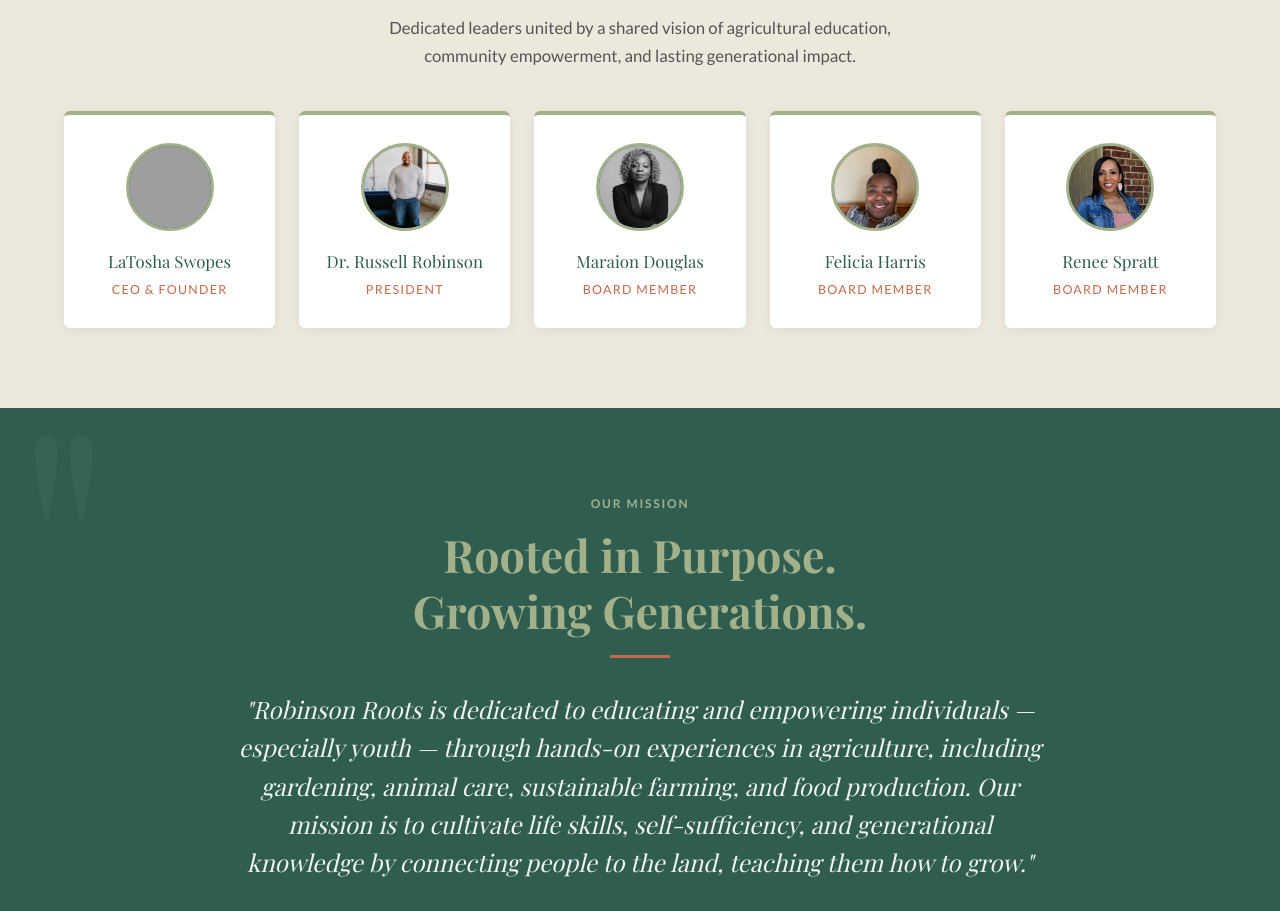
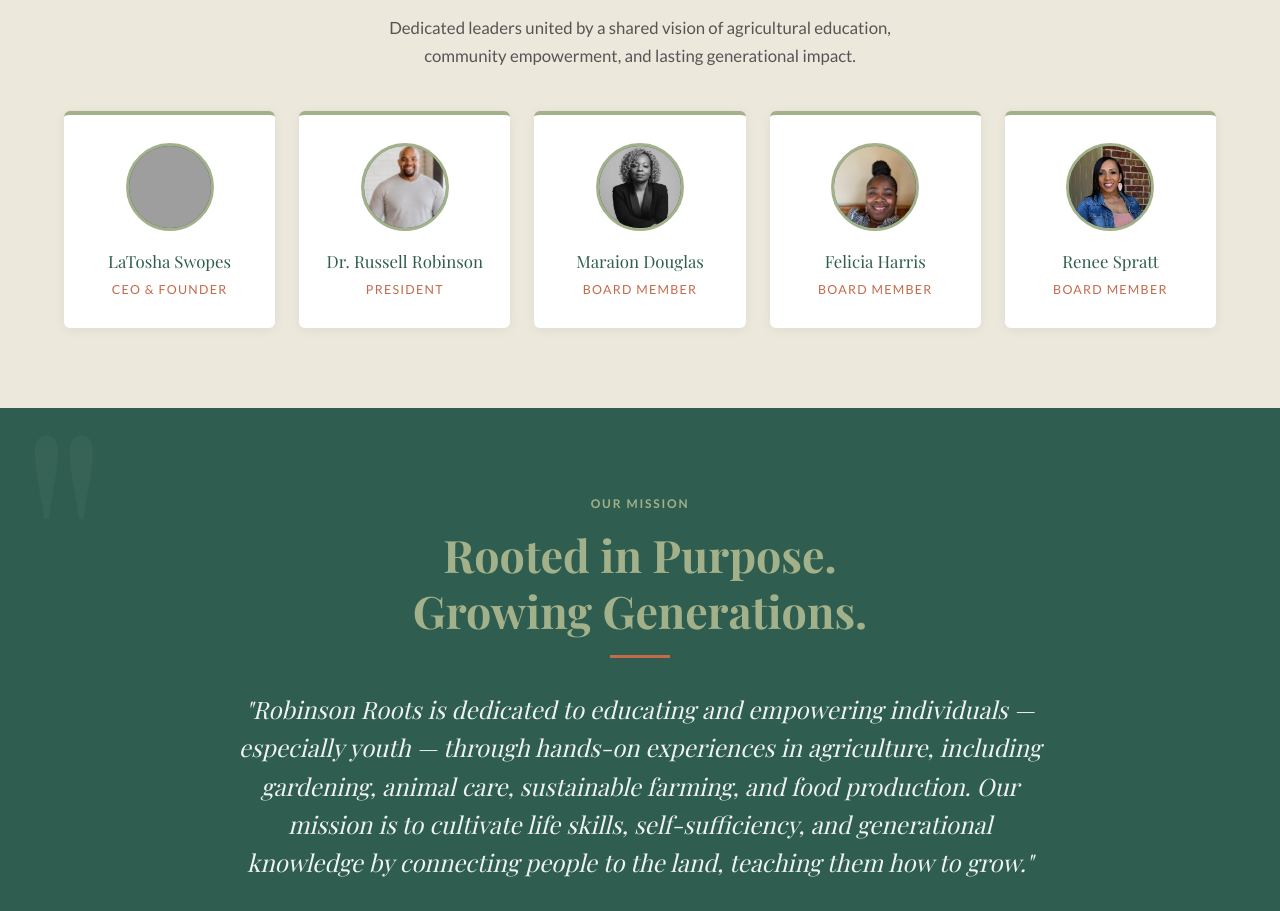
Before and after one commit to gallaxygamerr-del/RobinsonRoots, a plain HTML site: page index.html in a window 1280 px wide. Shown: the part 2060-2971 px from the top of the page. Drawn offline with nearby package versions, Linux system fonts and the light colour scheme; grey boxes are pictures that could not be loaded; a web font is replaced by a local one.

Commit message:
Zoom in on Dr. Russell photo, nudge Felicia Harris up

```diff
--- a/index.html
+++ b/index.html
@@ -1469,7 +1469,9 @@
         <div class="role">CEO &amp; Founder</div>
       </div>
       <div class="team-card">
-        <img class="team-avatar" src="dr-russell-robinson.jpeg" alt="Dr. Russell Robinson" />
+        <div style="width:88px;height:88px;border-radius:50%;overflow:hidden;border:3px solid #A3B18A;margin:0 auto 1rem;background:#2F5D50;">
+          <img src="dr-russell-robinson.jpeg" alt="Dr. Russell Robinson" style="width:100%;height:100%;object-fit:cover;object-position:center top;transform:scale(2.2);transform-origin:center 12%;" />
+        </div>
         <div class="name">Dr. Russell Robinson</div>
         <div class="role">President</div>
       </div>
@@ -1479,7 +1481,7 @@
         <div class="role">Board Member</div>
       </div>
       <div class="team-card">
-        <img class="team-avatar" src="felicia-harris.jpg" alt="Felicia Harris" style="object-position: center 40%;" />
+        <img class="team-avatar" src="felicia-harris.jpg" alt="Felicia Harris" style="object-position: center 32%;" />
         <div class="name">Felicia Harris</div>
         <div class="role">Board Member</div>
       </div>
```
